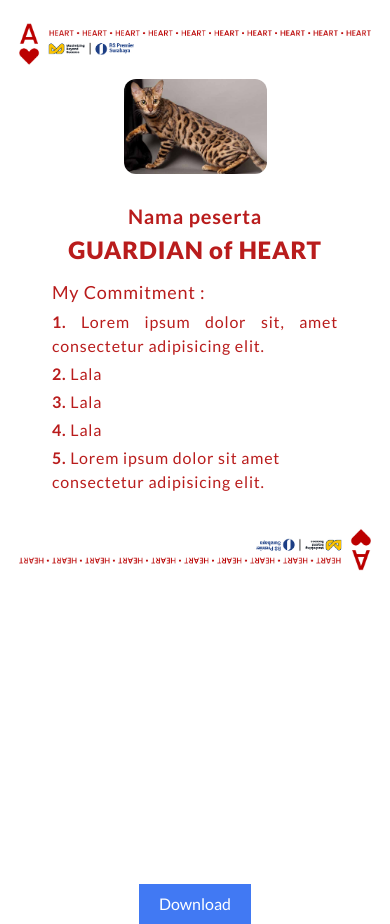
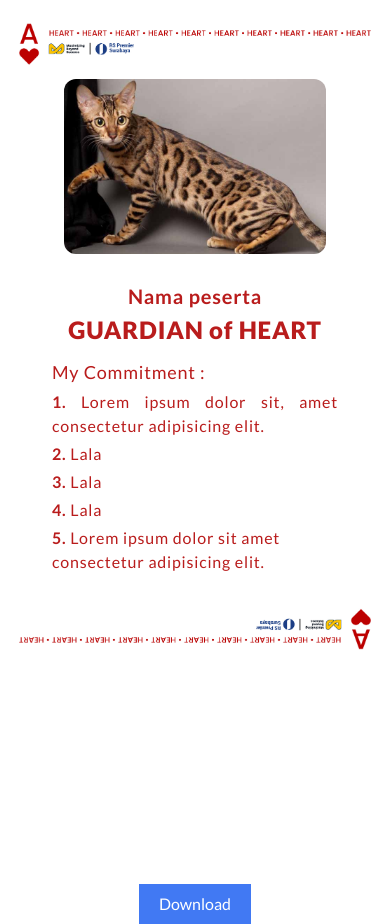
Before and after one commit to kiigeeks/kartu-as-mbs, a website: page index.html in a window 390 px wide. Drawn offline with nearby package versions, Linux system fonts and the light colour scheme.

```diff
--- a/index.html
+++ b/index.html
@@ -19,7 +19,7 @@
                     <img src="./dist/images/header.jpg" alt="header" class="w-full h-full object-contain">
                 </div>
                 <div class="flex flex-col px-10 items-center justify-start text-red-700 font-lato tracking-wider gap-7">
-                    <div class="rounded-xl w-1/2">
+                    <div class="rounded-xl w-11/12 md:w-1/2">
                         <img src="./dist/images/photo.jpeg" alt="photo" class="rounded-xl w-full h-full object-cover">
                     </div>
                     <div class="w-full md:w-[80%] flex flex-col gap-1">
```
Also changed, not shown: dist/output.css.
